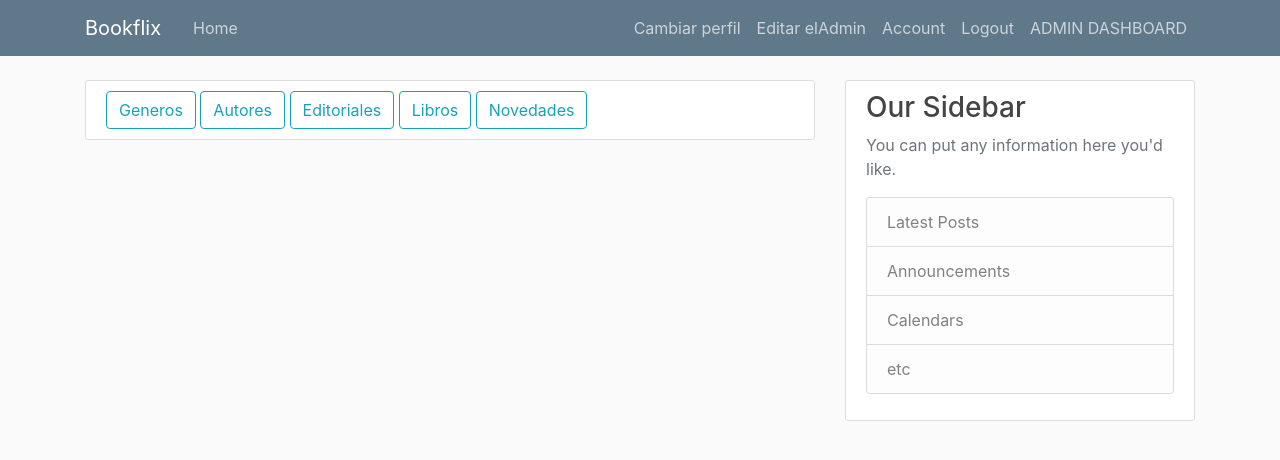
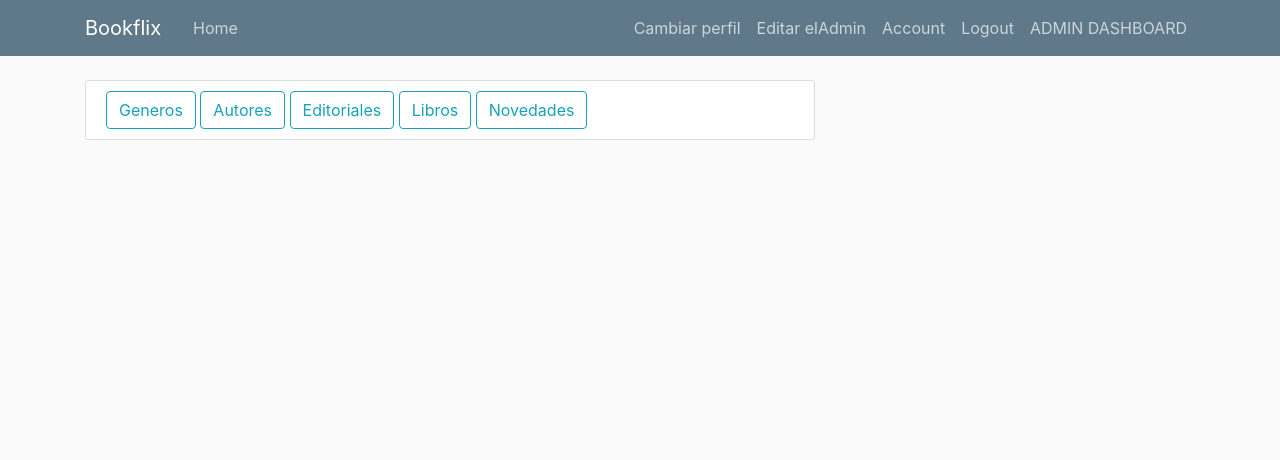
Before and after one commit to PedroHasalik/Bookflix_grupo39, a Flask app: page /admin in a window 1280 px wide. Shown: the top 460 px of the page. Run offline with Flask 2, Linux system fonts and the light colour scheme; a user stored in the database is signed in; data comes from the database, SQL or seed files in the repository; both versions use the stored data as it was after the commit; some libraries are stand-ins or nearby versions.

Commit message:
Fixed tipo in URL, removed sidebar

```diff
--- a/Bookflix/admin/routes.py
+++ b/Bookflix/admin/routes.py
@@ -255,7 +255,7 @@ def edit_news(id):
 
 #BORRAR las cosas de la base de datos
 
-@admin.route("/admin/genre/delete<int:id>")
+@admin.route("/admin/genre/delete/<int:id>")
 @admin_required()
 def delete_genre(id):
         genre = Genre.query.get_or_404(id)
@@ -264,7 +264,7 @@ def delete_genre(id):
         flash('Genre successfully deleted!', 'success')
         return redirect(url_for('admin.genre_list'))
 
-@admin.route("/admin/author/delete<int:id>")
+@admin.route("/admin/author/delete/<int:id>")
 @admin_required()
 def delete_author(id):
         author = Author.query.get_or_404(id)
@@ -273,7 +273,7 @@ def delete_author(id):
         flash('Author successfully deleted!', 'success')
         return redirect(url_for('admin.author_list'))
 
-@admin.route("/admin/publisher/delete<int:id>")
+@admin.route("/admin/publisher/delete/<int:id>")
 @admin_required()
 def delete_publisher(id):
         publisher = Publisher.query.get_or_404(id)
@@ -282,7 +282,7 @@ def delete_publisher(id):
         flash('Publisher successfully deleted!', 'success')
         return redirect(url_for('admin.publisher_list'))
 
-@admin.route("/admin/book/delete<int:id>")
+@admin.route("/admin/book/delete/<int:id>")
 @admin_required()
 def delete_book(id):
         book = Book.query.get_or_404(id)
@@ -291,7 +291,7 @@ def delete_book(id):
         flash('Book successfully deleted!', 'success')
         return redirect(url_for('admin.book_list'))
 
-@admin.route("/admin/news/delete<int:id>")
+@admin.route("/admin/news/delete/<int:id>")
 @admin_required()
 def delete_news(id):
         news = News.query.get_or_404(id)
--- a/Bookflix/templates/layout.html
+++ b/Bookflix/templates/layout.html
@@ -62,19 +62,6 @@
                 {% endwith %}
                 {% block content %}{% endblock %}
             </div>
-            <div class="col-md-4">
-                <div class="content-section">
-                    <h3>Our Sidebar</h3>
-                    <p class='text-muted'>You can put any information here you'd like.
-                        <ul class="list-group">
-                            <li class="list-group-item list-group-item-light">Latest Posts</li>
-                            <li class="list-group-item list-group-item-light">Announcements</li>
-                            <li class="list-group-item list-group-item-light">Calendars</li>
-                            <li class="list-group-item list-group-item-light">etc</li>
-                        </ul>
-                    </p>
-                </div>
-            </div>
         </div>
     </main>
 
```
Also changed, not shown: Bookflix/site.db.
